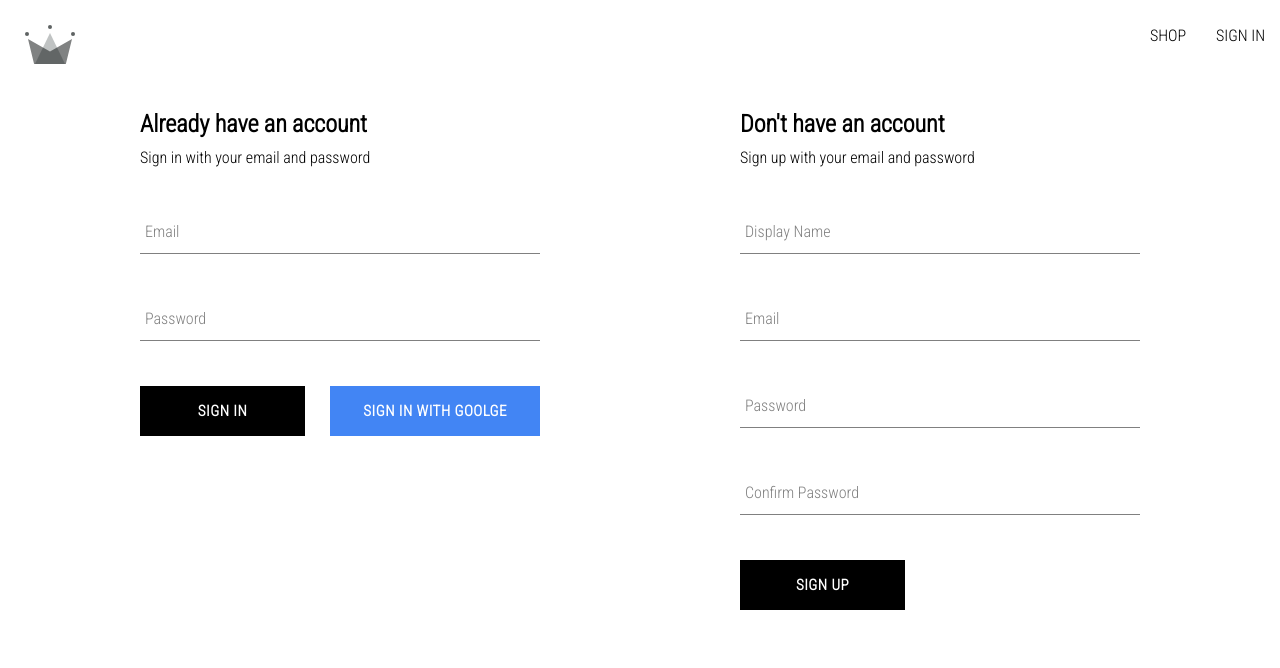
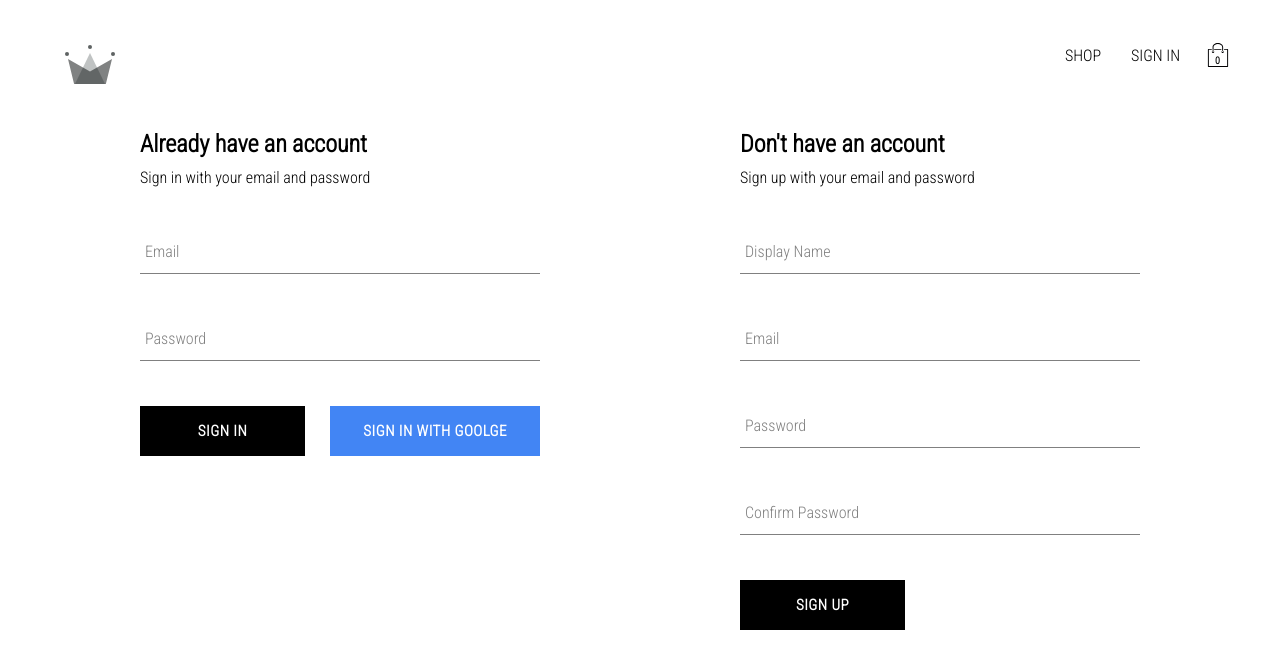
Before and after one commit to murvyn/cloths, a React (Create React App) app: page /auth in a window 1280 px wide. Shown: the top 668 px of the page. Built offline with nearby package versions, Linux system fonts and the light colour scheme; no server answers.

Commit message:
done with dropdown and toggle

```diff
--- a/package.json
+++ b/package.json
@@ -6,10 +6,12 @@
     "@testing-library/jest-dom": "^5.16.5",
     "@testing-library/react": "^13.4.0",
     "@testing-library/user-event": "^13.5.0",
+    "firebase": "^9.17.1",
     "react": "^18.2.0",
     "react-dom": "^18.2.0",
     "react-router-dom": "^6.6.2",
     "react-scripts": "5.0.1",
+    "sass": "^1.58.0",
     "web-vitals": "^2.1.4"
   },
   "scripts": {
--- /dev/null
+++ b/src/components/cart-dropdown/cart-dropdown.component.jsx
@@ -0,0 +1,13 @@
+import Button from '../button/button.component.jsx'
+import "./cart-dropdown.styles.scss";
+
+const CartDropdown = () => {
+  return (
+    <div className="cart-dropdown-container">
+      <div className="cart-items" />
+      <Button>GO TO CHECKOUT</Button>
+    </div>
+  );
+};
+
+export default CartDropdown;
--- /dev/null
+++ b/src/components/cart-dropdown/cart-dropdown.styles.scss
@@ -0,0 +1,29 @@
+.cart-dropdown-container {
+    position: absolute;
+    width: 240px;
+    height: 340px;
+    display: flex;
+    flex-direction: column;
+    padding: 20px;
+    border: 1px solid black;
+    background-color: white;
+    top: 90px;
+    right: 40px;
+    z-index: 5;
+
+    .empty-message {
+      font-size: 18px;
+      margin: 50px auto;
+    }
+
+    .cart-items {
+      height: 240px;
+      display: flex;
+      flex-direction: column;
+      overflow: hidden;
+    }
+
+    button {
+      margin-top: auto;
+    }
+  }
--- /dev/null
+++ b/src/components/cart-icon/cart-icon.component.jsx
@@ -0,0 +1,17 @@
+import { useContext } from "react";
+import { ReactComponent as ShoppingIcon } from "../../assets/shopping-bag.svg";
+import { CartContext } from "../../context/cart.context";
+import "./cart-icon.styles.scss";
+
+const CartIcon = () => {
+    const { isCartOpen, setIsCartOpen } = useContext(CartContext);
+    const toggleIsCartOpen = () => setIsCartOpen(!isCartOpen)
+  return (
+    <div className="cart-icon-container" onClick={toggleIsCartOpen}>
+      <ShoppingIcon className="shopping-icon" />
+      <span className="cart-count">0</span>
+    </div>
+  );
+};
+
+export default CartIcon;
--- /dev/null
+++ b/src/components/cart-icon/cart-icon.styles.scss
@@ -0,0 +1,21 @@
+.cart-icon-container {
+    width: 45px;
+    height: 45px;
+    position: relative;
+    display: flex;
+    align-items: center;
+    justify-content: center;
+    cursor: pointer;
+
+    .shopping-icon {
+      width: 24px;
+      height: 24px;
+    }
+
+    .cart-count {
+      position: absolute;
+      font-size: 10px;
+      font-weight: bold;
+      bottom: 12px;
+    }
+  }
--- /dev/null
+++ b/src/context/cart.context.jsx
@@ -0,0 +1,13 @@
+import { createContext, useState } from "react";
+
+export const CartContext = createContext({
+    isCartOpen: false,
+    setIsCartOpen: () => {}
+})
+
+export const CartProvider = ({ children }) => {
+    const [isCartOpen, setIsCartOpen] = useState(false)
+    const value = {isCartOpen, setIsCartOpen}
+    return  <CartContext.Provider value={value}>{children}</CartContext.Provider>
+
+}
--- a/src/index.js
+++ b/src/index.js
@@ -6,6 +6,7 @@
 import "./index.scss";
 import reportWebVitals from "./reportWebVitals";
 import { ProductsProvider } from "./context/products.context";
+import { CartProvider } from "./context/cart.context";
 
 const root = ReactDOM.createRoot(document.getElementById("root"));
 root.render(
@@ -13,7 +14,9 @@
     <BrowserRouter>
       <UserProvider>
         <ProductsProvider>
-          <App />
+          <CartProvider>
+            <App />
+          </CartProvider>
         </ProductsProvider>
       </UserProvider>
     </BrowserRouter>
--- a/src/index.scss
+++ b/src/index.scss
@@ -1,5 +1,6 @@
 body {
   margin: 0;
+  padding: 20px 40px;
   font-family: 'Roboto Condensed', sans-serif;
   -webkit-font-smoothing: antialiased;
   -moz-osx-font-smoothing: grayscale;
--- a/src/routes/navigation/navigation.component.jsx
+++ b/src/routes/navigation/navigation.component.jsx
@@ -4,9 +4,13 @@
 import "./navigation.styles.scss";
 import { UserContext } from "../../context/user.context";
 import { signOutUser } from "../../utils/firebase/firebase.utils";
+import CartIcon from "../../components/cart-icon/cart-icon.component";
+import CartDropdown from "../../components/cart-dropdown/cart-dropdown.component";
+import { CartContext } from "../../context/cart.context";
 
 const Navigation = () => {
   const { currentUser } = useContext(UserContext);
+  const { isCartOpen } = useContext(CartContext)
 
   return (
     <Fragment>
@@ -27,7 +31,9 @@
               SIGN IN
             </Link>
           )}
+          <CartIcon/>
         </div>
+        { isCartOpen && <CartDropdown/>}
       </div>
       <Outlet />
     </Fragment>
--- a/src/utils/firebase/firebase.utils.js
+++ b/src/utils/firebase/firebase.utils.js
@@ -11,16 +11,18 @@
 } from "firebase/auth";
 import { getFirestore, doc, getDoc, setDoc } from "firebase/firestore";
 
+
 const firebaseConfig = {
   apiKey: "AIzaSyDU3pc3kUVOk0srW6NhI_GLyoavQOHuiFQ",
   authDomain: "crown-cloth-db-43482.firebaseapp.com",
   projectId: "crown-cloth-db-43482",
   storageBucket: "crown-cloth-db-43482.appspot.com",
   messagingSenderId: "1083312464170",
-  appId: "1:1083312464170:web:0651a6619d3e3c0c63fe53",
+  appId: "1:1083312464170:web:0651a6619d3e3c0c63fe53"
 };
 
-const firebaseApp = initializeApp(firebaseConfig);
+// Initialize Firebase
+const app = initializeApp(firebaseConfig);
 
 const googleProvider = new GoogleAuthProvider();
 googleProvider.setCustomParameters({
```
Also changed, not shown: src/assets/shopping-bag.svg (added), 1 other file (tests, documents, lock files or other folders).
